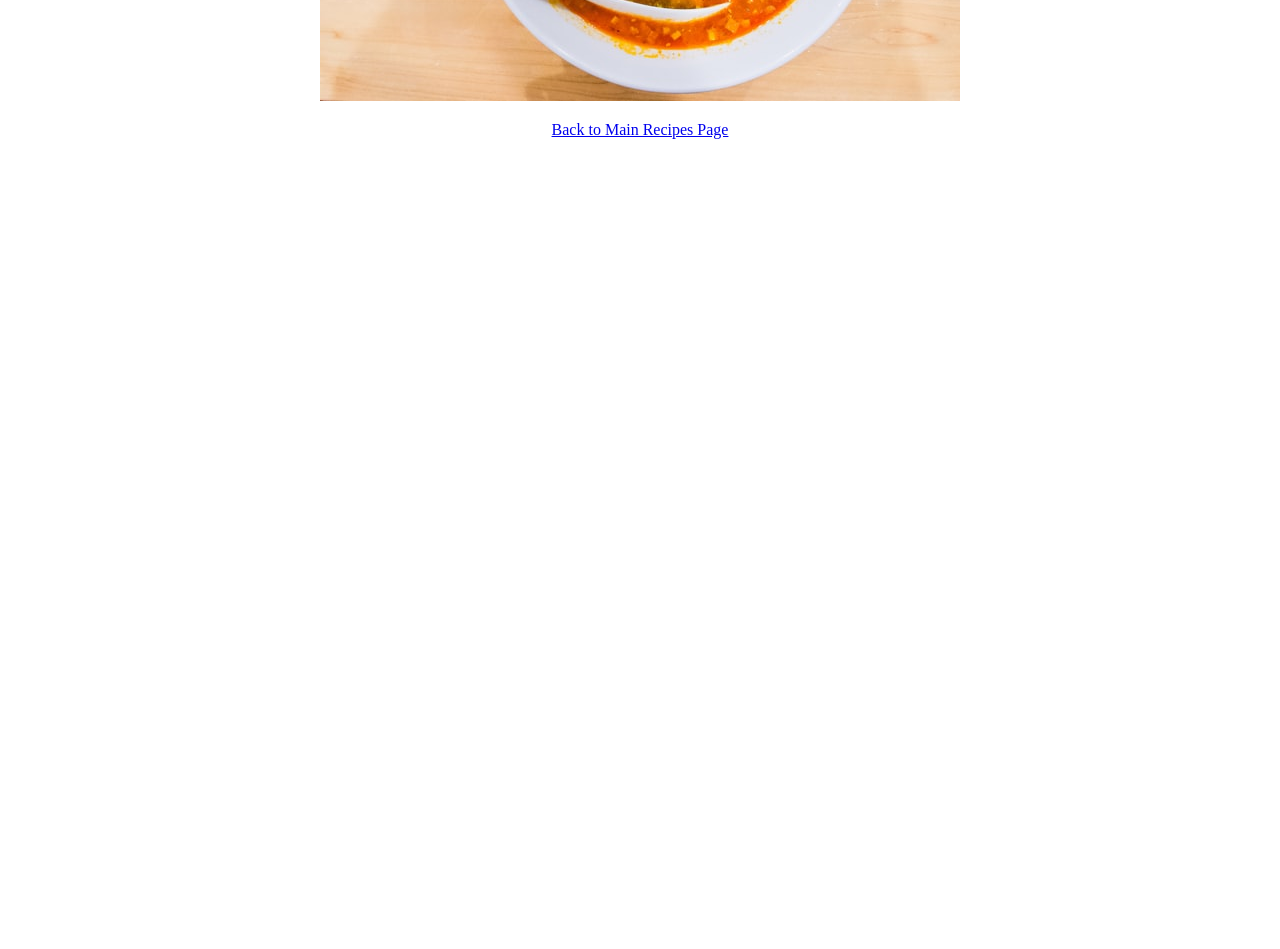
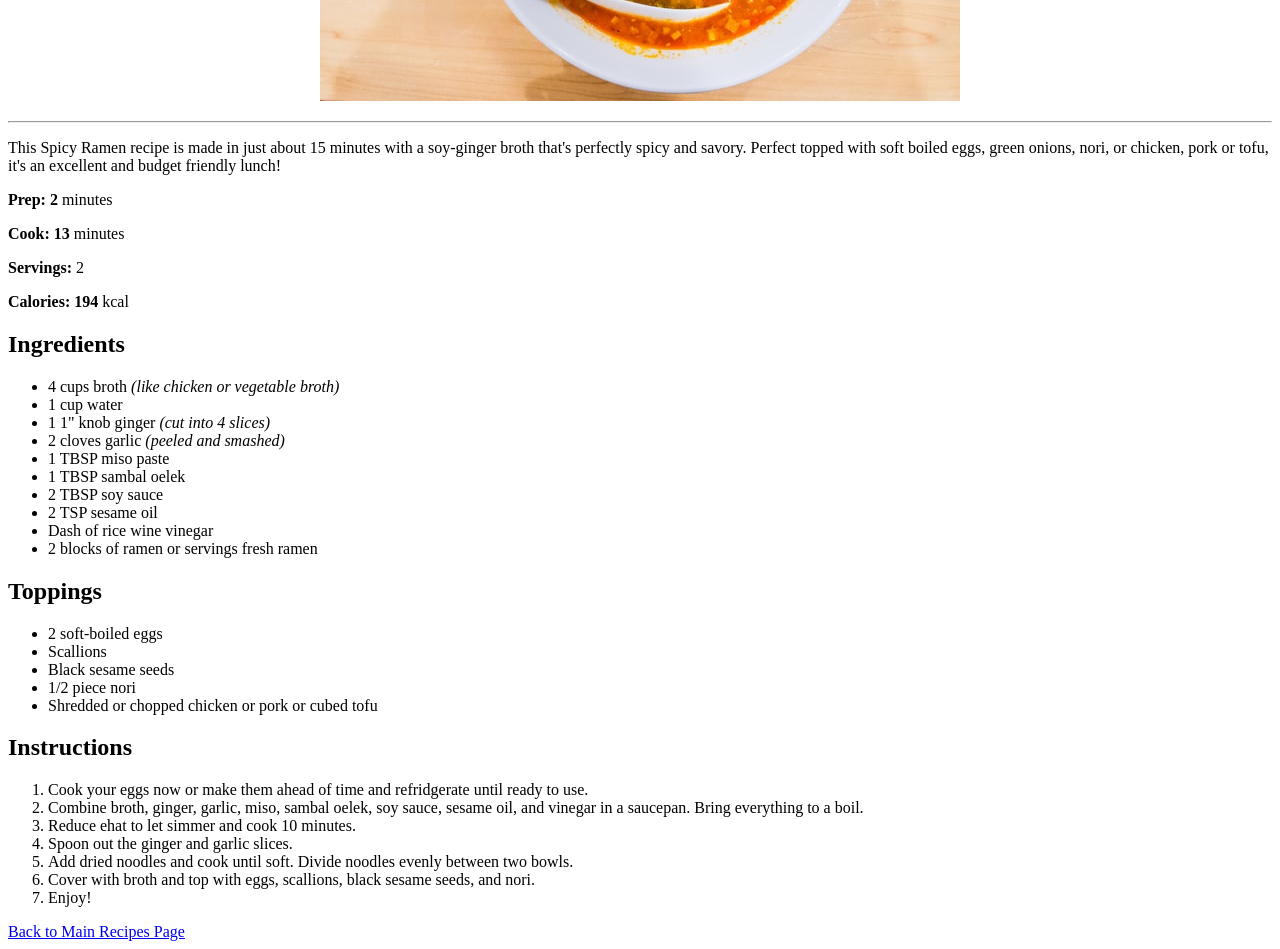
Before and after one commit to Comebackhero/odin-recipes, a plain HTML site: page recipes/spicyramen.html in a window 1280 px wide. Shown: the part 420-1369 px from the top of the page. Before the commit the page ends 800 px from the top, so only its background shows below. Drawn offline with Linux system fonts and the light colour scheme.

Commit message:
Completed spicy ramen recipe page.

```diff
--- a/recipes/spicyramen.html
+++ b/recipes/spicyramen.html
@@ -3,10 +3,47 @@
     <meta charset="UTF-8">
     <title>Spicy Ramen Recipe</title>
 
-    <body><center>
-        <h1>Spicy Ramen Recipe</h1>
-        <p><img src="../images/spicyramen.jpg"></p>
+    <body>
+        <center><h1>Spicy Ramen Recipe</h1></center>
+        <p><center><img src="../images/spicyramen.jpg"></center></p><hr>
+        <p>This Spicy Ramen recipe is made in just about 15 minutes with a soy-ginger broth that's perfectly spicy and savory. Perfect topped with soft boiled eggs, green onions, nori, or chicken, pork or tofu, it's an excellent and budget friendly lunch!</p>
+        <p><strong>Prep:</strong> <strong>2</strong> minutes</p>
+        <p><strong>Cook:</strong> <strong>13</strong> minutes</p>
+        <p><strong>Servings:</strong> 2</p>
+        <p><strong>Calories:</strong> <strong>194</strong> kcal</p>
+
+        <h2>Ingredients</h2>
+            <ul>
+                <li>4 cups broth <em>(like chicken or vegetable broth)</em></li>
+                <li>1 cup water</li>
+                <li>1 1" knob ginger <em>(cut into 4 slices)</em></li>
+                <li>2 cloves garlic <em>(peeled and smashed)</em></li>
+                <li>1 TBSP miso paste</li>
+                <li>1 TBSP sambal oelek</li>
+                <li>2 TBSP soy sauce</li>
+                <li>2 TSP sesame oil</li>
+                <li>Dash of rice wine vinegar</li>
+                <li>2 blocks of ramen or servings fresh ramen</li>
+            </ul>
+        <h2>Toppings</h2>
+            <ul>
+                <li>2 soft-boiled eggs</li>
+                <li>Scallions</li>
+                <li>Black sesame seeds</li>
+                <li>1/2 piece nori</li>
+                <li>Shredded or chopped chicken or pork or cubed tofu</li>
+            </ul>
+        <h2>Instructions</h2>
+            <ol>
+                <li>Cook your eggs now or make them ahead of time and refridgerate until ready to use.</li>
+                <li>Combine broth, ginger, garlic, miso, sambal oelek, soy sauce, sesame oil, and vinegar in a saucepan. Bring everything to a boil.</li>
+                <li>Reduce ehat to let simmer and cook 10 minutes.</li>
+                <li>Spoon out the ginger and garlic slices.</li>
+                <li>Add dried noodles and cook until soft. Divide noodles evenly between two bowls.</li>
+                <li>Cover with broth and top with eggs, scallions, black sesame seeds, and nori.</li>
+                <li>Enjoy!</li>
+            </ol>
 
         <a href="../index.html">Back to Main Recipes Page</a>
-    </center></body>
+    </body>
 </html>
```
